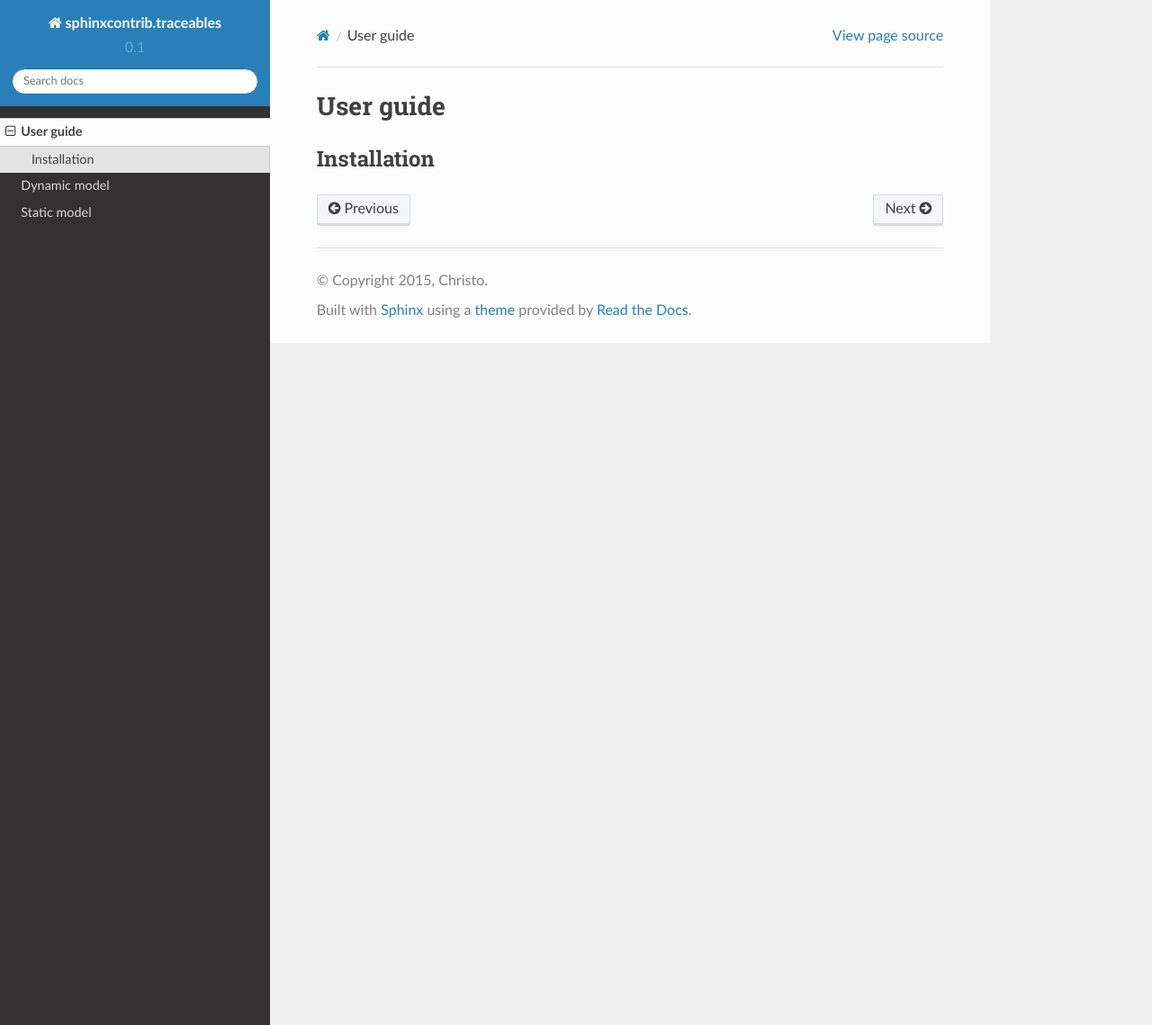
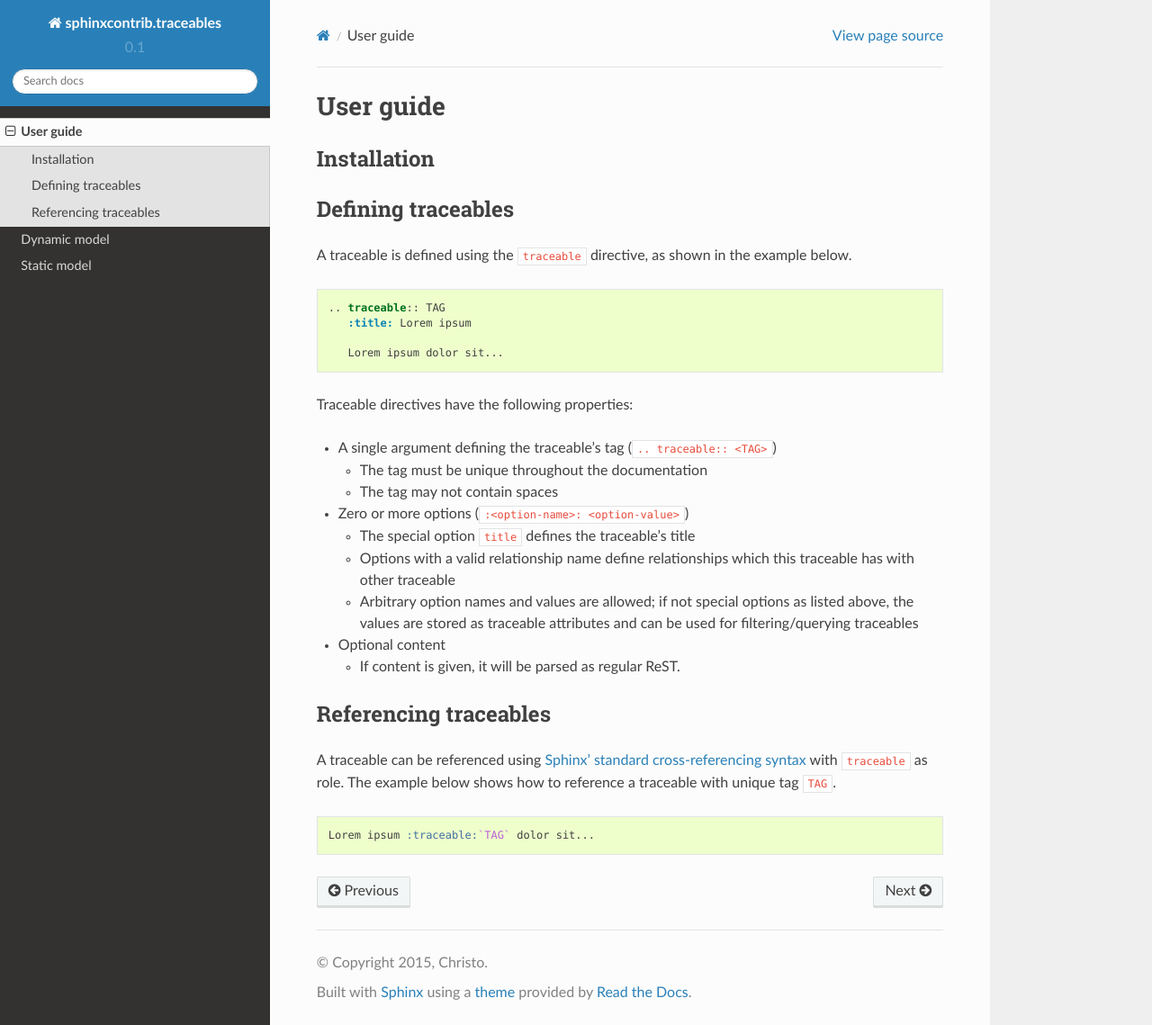
Before and after one commit to t4ngo/sphinxcontrib-traceables, a Sphinx documentation site: the page built from docs/userguide.txt, in a window 1280 px wide and 1139 px high. Shown: the whole window at 90% size. Built offline with Sphinx 7.4.7 and the Read the Docs theme 2.0.0, drawn with Linux system fonts in a browser that asks for light colours.

Commit message:
Expand user guide docs

```diff
--- a/docs/userguide.txt
+++ b/docs/userguide.txt
@@ -4,3 +4,49 @@ User guide
 
 Installation
 ==============================================================================
+
+
+Defining traceables
+==============================================================================
+
+A traceable is defined using the ``traceable`` directive, as shown in the
+example below.
+
+.. code-block:: rest
+
+  .. traceable:: TAG
+     :title: Lorem ipsum
+
+     Lorem ipsum dolor sit...
+
+Traceable directives have the following properties:
+
+- A single argument defining the traceable's tag (``.. traceable:: <TAG>``)
+
+  - The tag must be unique throughout the documentation
+  - The tag may not contain spaces
+
+- Zero or more options (``:<option-name>: <option-value>``)
+
+  - The special option ``title`` defines the traceable's title
+  - Options with a valid relationship name define relationships which
+    this traceable has with other traceable
+  - Arbitrary option names and values are allowed; if not special options
+    as listed above, the values are stored as traceable attributes and can
+    be used for filtering/querying traceables
+
+- Optional content
+
+  - If content is given, it will be parsed as regular ReST.
+
+Referencing traceables
+==============================================================================
+
+A traceable can be referenced using
+`Sphinx' standard cross-referencing syntax <http://sphinx-doc.org/markup/inline.html#cross-referencing-syntax>`_
+with ``traceable`` as role. The example below shows how to reference
+a traceable with unique tag ``TAG``.
+
+.. code-block:: rest
+
+   Lorem ipsum :traceable:`TAG` dolor sit...
```
